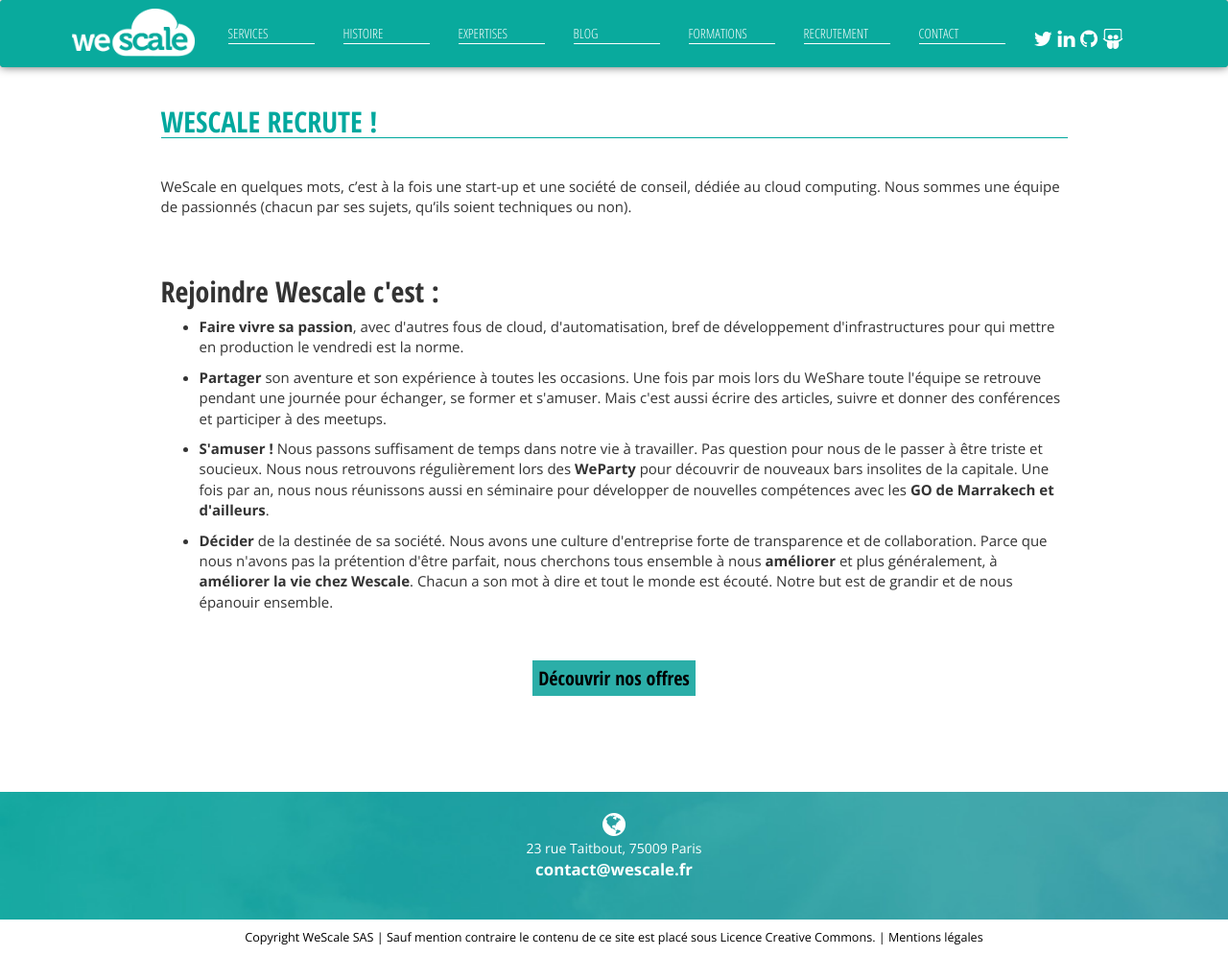
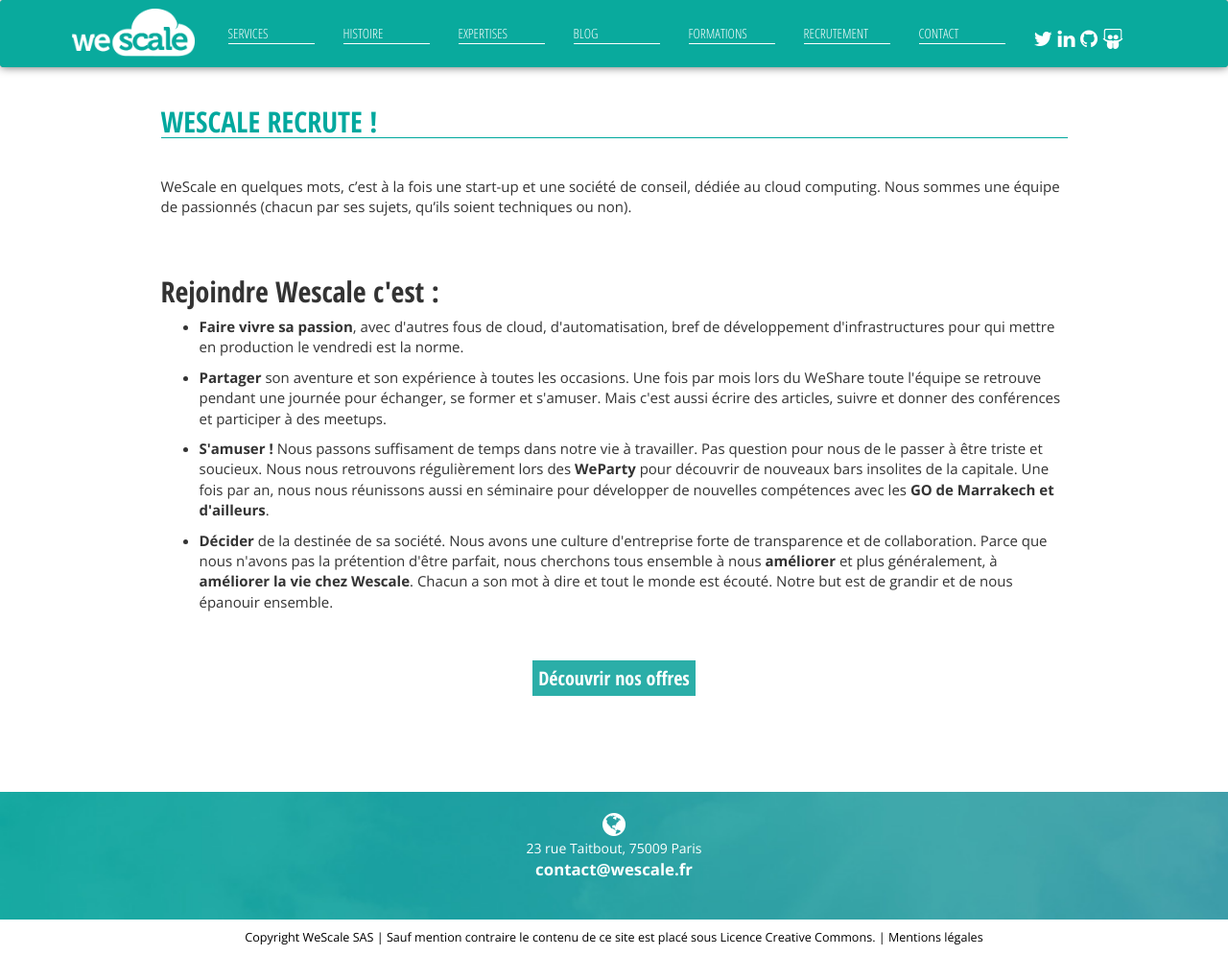
Before and after one commit to wescale/wescale-site, a Jekyll site: the page built from recrutement.html, in a window 1280 px wide and 996 px high. Shown: the whole window at 96% size. Built offline with Jekyll 4.4.1, drawn with Linux system fonts in a browser that asks for light colours; nearby versions of some CDN libraries; comment, search, counter and statistics services are not loaded.

Commit message:
Force white color on job button

```diff
--- a/css/style.css
+++ b/css/style.css
@@ -799,6 +799,9 @@
     border: 1px solid #2baea8;
 }
 
+.job-profils a.job-button {
+    color: white;
+}
 
 a.job-button {
     font-family: 'Open Sans Condensed', sans-serif;
```
